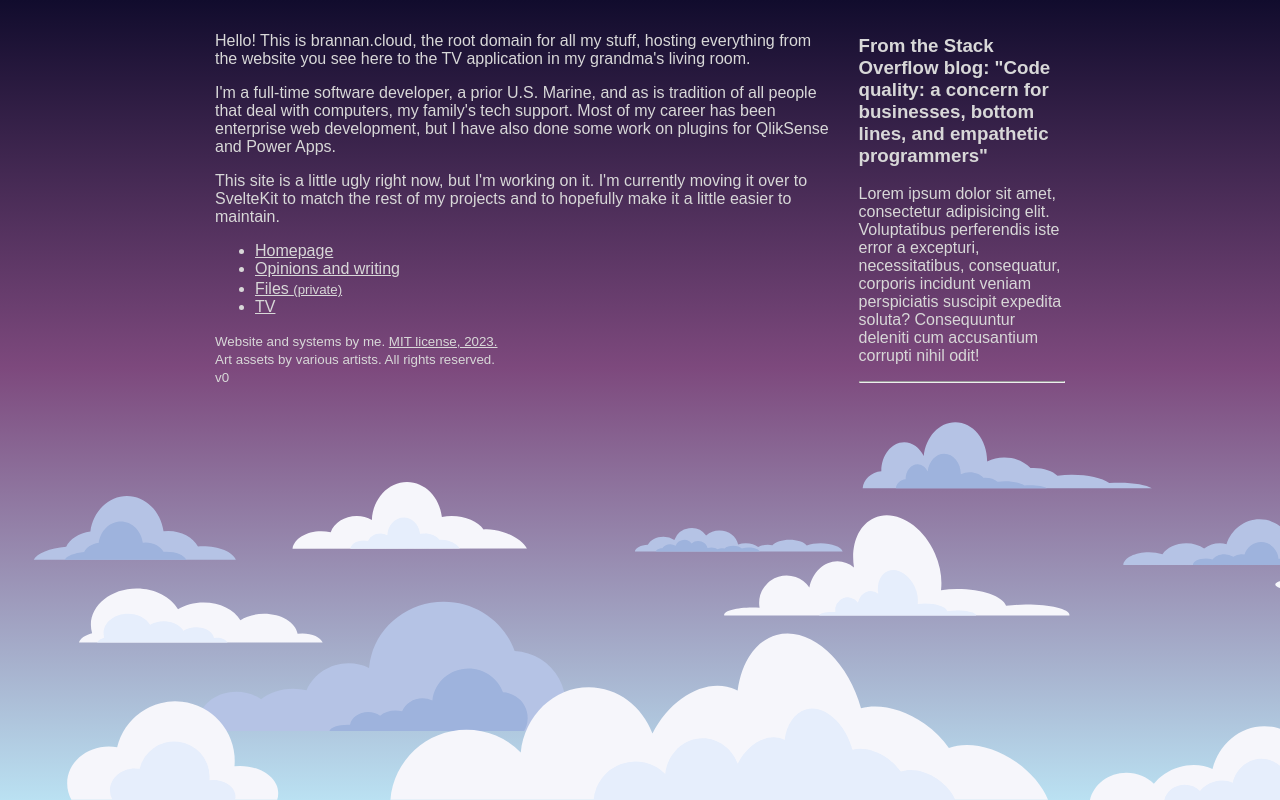
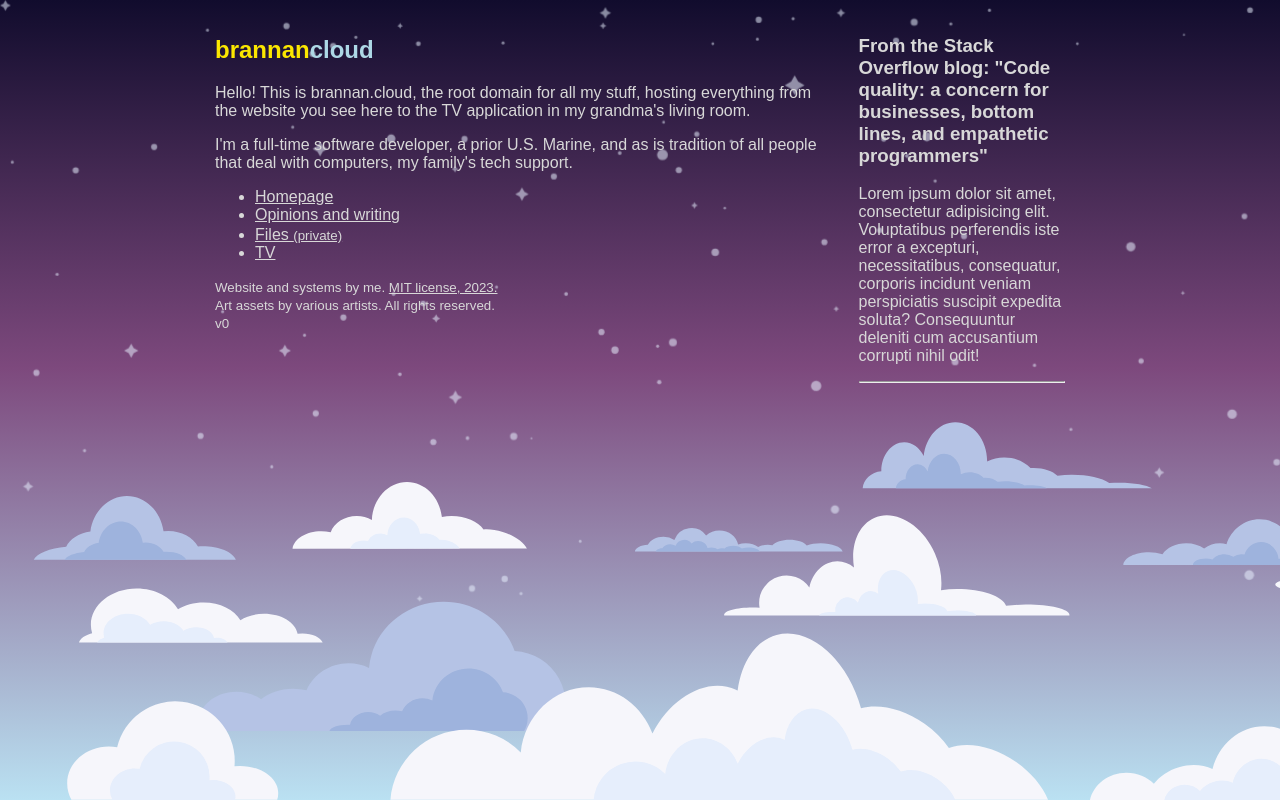
Before and after one commit to bananabrann/brannan.cloud, a SvelteKit app: page / in a window 1280 px wide. Built offline with nearby package versions, Linux system fonts and the light colour scheme; some icons are missing; a web font is replaced by a local one.

Commit message:
Add stars

```diff
--- /dev/null
+++ b/src/lib/components/Stars.svelte
@@ -0,0 +1,5 @@
+<script>
+  import Stars from "$lib/assets/svg/stars.svg.svelte";
+</script>
+
+<Stars />
--- a/src/routes/+page.svelte
+++ b/src/routes/+page.svelte
@@ -5,26 +5,21 @@
   import { version } from "$app/environment";
   import Directory from "$lib/components/Directory.svelte";
   import Cloud from "$lib/components/Cloud.svelte";
+  import Stars from "$lib/components/Stars.svelte";
 
   export let socialMediaIconHeight: string = "2rem";
 </script>
 
 <main>
   <section>
+    <h1><span style={"color: #FBE700"}>brannan</span><span style={"color: lightblue"}>cloud</span></h1>
     <p>
       <span>Hello!</span> This is brannan.cloud, the root domain for all my stuff, hosting everything
       from the website you see here to the TV application in my grandma's living room.
     </p>
     <p>
       I'm a full-time software developer, a prior U.S. Marine, and as is tradition of all people
-      that deal with computers, my family's tech support. Most of my career has been enterprise web
-      development, but I have also done some work on plugins for QlikSense and Power Apps.
-    </p>
-    <p>
-      This site is a little ugly right now, but I'm working on it. I'm currently moving it over to
-      SvelteKit to match the rest of my projects and to hopefully make it a little easier to
-      maintain.
-    </p>
+      that deal with computers, my family's tech support.</p>
 
     <Directory />
 
@@ -73,6 +68,10 @@
   </section>
 </main>
 
+<div id="star-board">
+  <Stars />
+</div>
+
 <div id="cloud-board">
   <Cloud cloud={{ position: "background" }} />
   <Cloud cloud={{ position: "middle" }} />
@@ -115,4 +114,13 @@
     min-width: 100vw;
     min-height: 50vh;
   }
+
+  #star-board {
+    position: fixed;
+    z-index: -1;
+    top: 0;
+    left: 0;
+    min-width: 100vw;
+    min-height: 100vh;
+  }
 </style>
```
